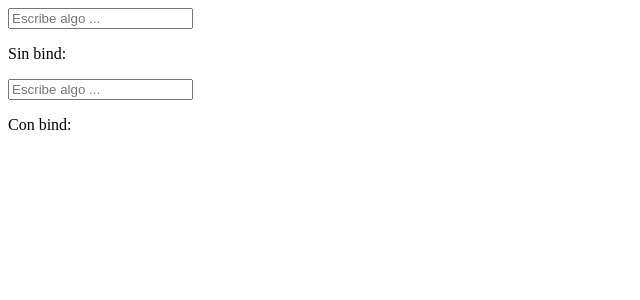
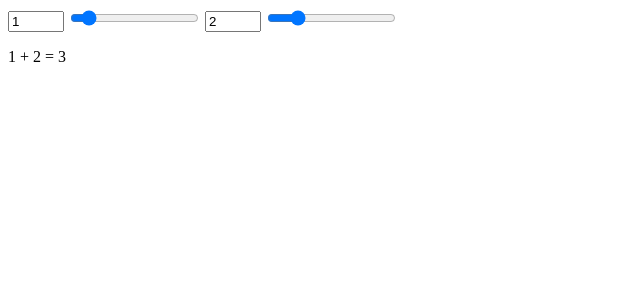
Before and after one commit to flaviooria/tutorial_svelte, a Svelte app: page / in a window 1280 px wide. Shown: the top 300 px of the page, without its empty margins (0-640 px from the left). Built offline with nearby package versions, Linux system fonts and the light colour scheme.

Commit message:
Bindings - bind tipo number y range

```diff
--- a/src/App.svelte
+++ b/src/App.svelte
@@ -3,8 +3,10 @@
   // Los componentes en svelte no requieren un export para usarlos, solo se importan
   import Atributes from './lib/components/Atributes.svelte';
   import Input from './lib/components/Input.svelte';
+  import InputRangeNumber from './lib/components/InputRangeNumber.svelte';
 </script>
 
 <!--  Usando nuestro componente -->
 <!-- <Atributes /> -->
-<Input />
+<!-- <Input /> -->
+<InputRangeNumber></InputRangeNumber>
--- /dev/null
+++ b/src/lib/components/InputRangeNumber.svelte
@@ -0,0 +1,21 @@
+<script>
+    /**
+     * En el DOM, todo es una cadena. Eso no es útil cuando se trata de entradas numéricas - type="number" y type="range" - ya que significa que usted tiene que recordar para coaccionar input.value antes de usarlo.
+     * Con bind:value, Svelte se encarga de ello:
+    */
+
+    let number1 = 1;
+    let number2 = 2;
+</script>
+
+<label>
+	<input type=number bind:value={number1} min=0 max=10>
+	<input type=range bind:value={number1} min=0 max=10>
+</label>
+
+<label>
+	<input type=number bind:value={number2} min=0 max=10>
+	<input type=range bind:value={number2} min=0 max=10>
+</label>
+
+<p>{number1} + {number2} = {number1 + number2}</p>
```
